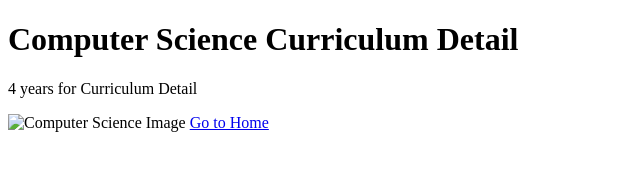
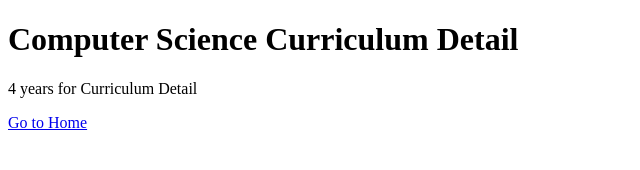
Before and after one commit to ROWSONJ/my-cs-template, a plain HTML site: page 2.html in a window 1280 px wide. Shown: the whole page, without its empty margins (0-640 px from the left). Drawn offline with Linux system fonts and the light colour scheme.

Commit message:
Update 2.html

```diff
--- a/2.html
+++ b/2.html
@@ -8,7 +8,6 @@
 <body>
     <h1>Computer Science Curriculum Detail</h1>
     <p>4 years for Curriculum Detail</p>
-    <img src="computer-science.jpg" alt="Computer Science Image">
     <a href="index.html">Go to Home</a>
 </body>
 </html>
```
